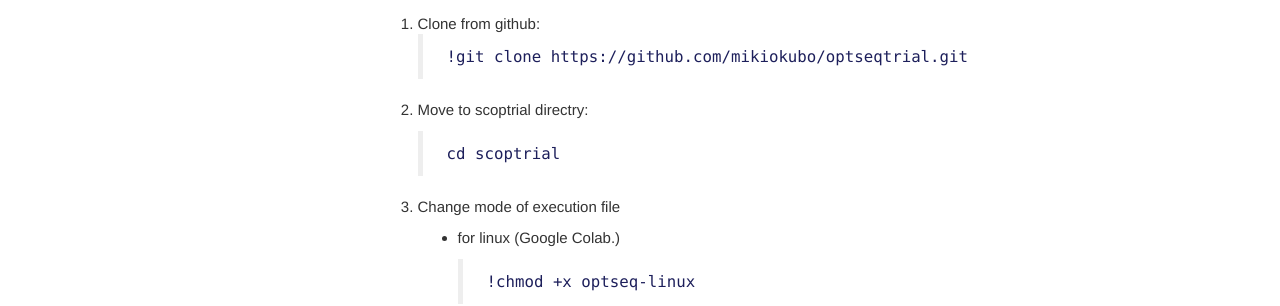
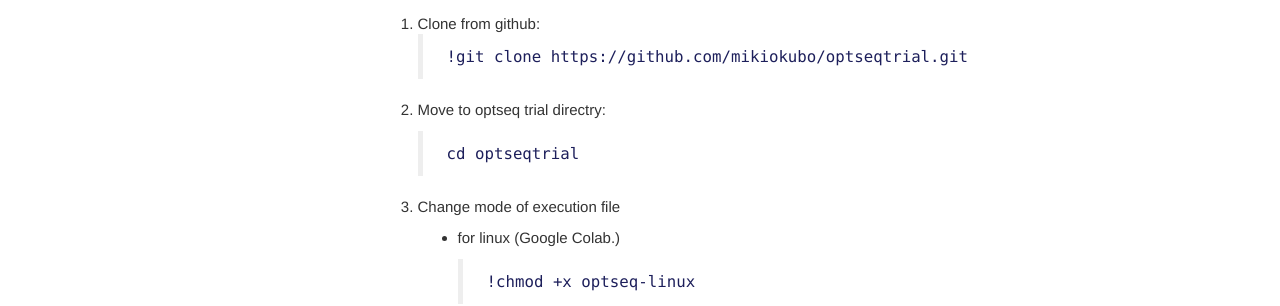
Before and after one commit to mikiokubo/optseqtrial, a Jekyll site: the page built from docs/index.html, in a window 1280 px wide. Shown: the part 453-759 px from the top of the page. Built offline with Jekyll 4.4.1, drawn with Linux system fonts in a browser that asks for light colours; nearby versions of some CDN libraries; comment, search, counter and statistics services are not loaded.

Commit message:
index is changed

```diff
--- a/docs/index.html
+++ b/docs/index.html
@@ -47,8 +47,8 @@
 <li>Clone from github:<blockquote><p><code>!git clone https://github.com/mikiokubo/optseqtrial.git</code></p>
 </blockquote>
 </li>
-<li><p>Move to scoptrial directry:</p>
-<blockquote><p><code>cd scoptrial</code></p>
+<li><p>Move to optseq trial directry:</p>
+<blockquote><p><code>cd optseqtrial</code></p>
 </blockquote>
 </li>
 <li><p>Change mode of execution file</p>
```
Also changed, not shown: README.md, 1 other file.
